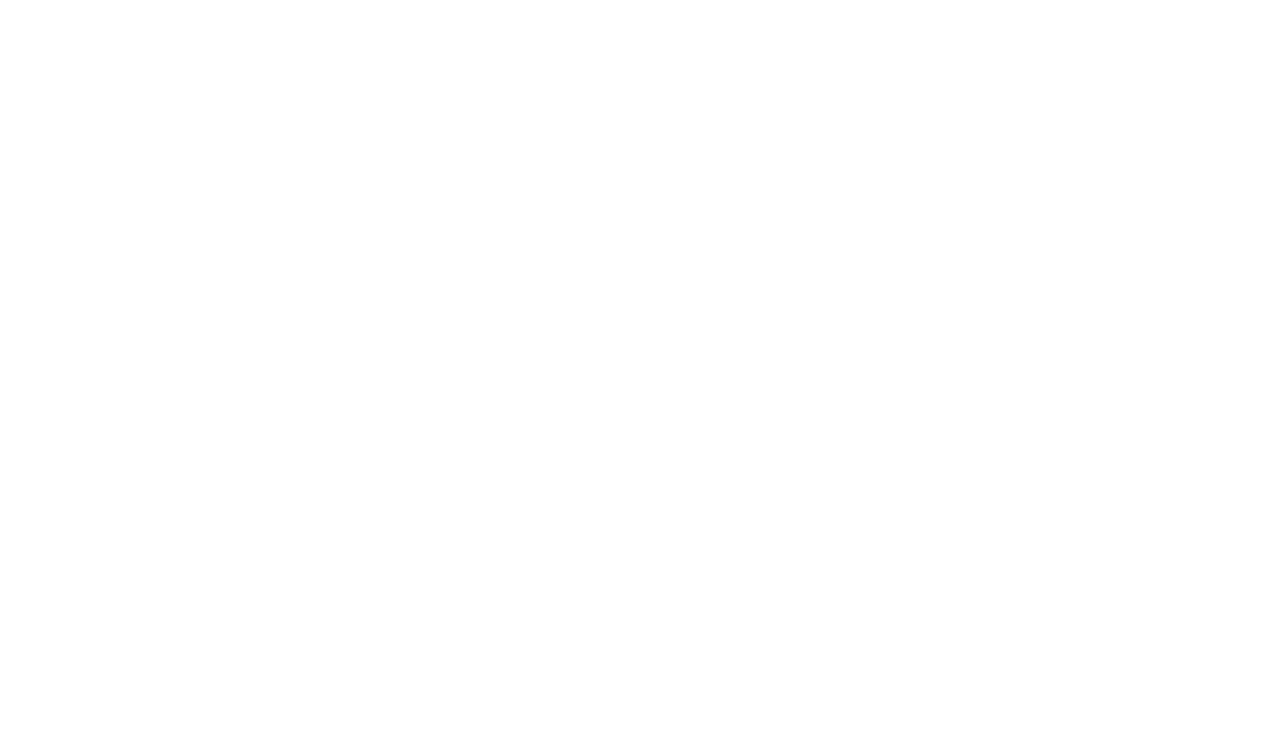
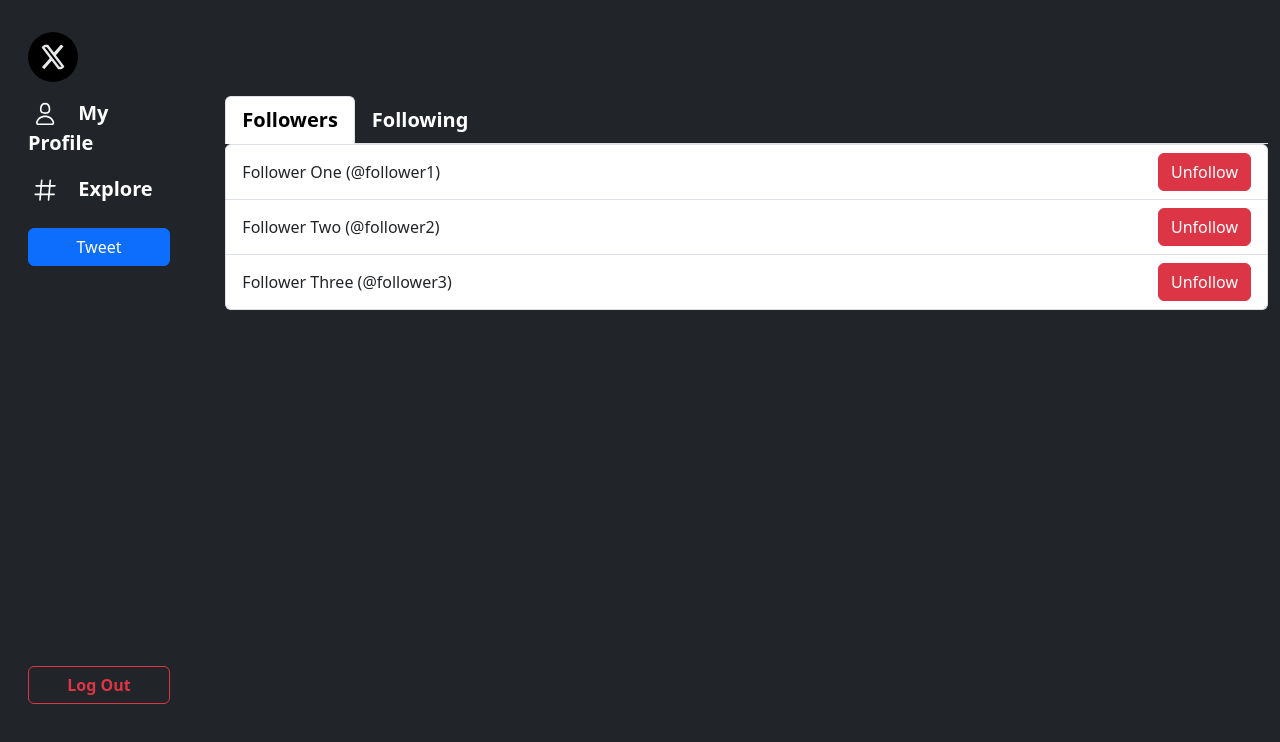
Before and after one commit to SSHSRN/Ivykids-Full-Stack-Assignment, a React (Create React App) app in the folder client/: page /followersfollowing in a window 1280 px wide. Before the commit this address had no page. Shown: the top 742 px of the page. Built offline with nearby package versions, Linux system fonts and the light colour scheme.

Commit message:
feat: added followers and following page UI
Signed-off-by: Srihari <sshsrn@gmail.com>

```diff
--- a/client/src/App.css
+++ b/client/src/App.css
@@ -179,3 +179,17 @@
   background-color: rgb(29, 161, 242);
   cursor: pointer;
 }
+
+/* Followers following page styles */
+
+.followersFollowingPage {
+  display: flex;
+  flex-direction: column;
+  align-items: center;
+  height: 100vh;
+  width: 100% !important;
+  background-color: black;
+  color: white;
+  margin: none !important;
+
+}
--- a/client/src/App.tsx
+++ b/client/src/App.tsx
@@ -2,6 +2,7 @@
 import './App.css';
 import Homepage from './components/Homepage';
 import Profile from './components/Profile';
+import FollowersFollowing from "./components/FollowersFollowing";
 import 'bootstrap/dist/css/bootstrap.min.css';
 
 function App() {
@@ -11,6 +12,7 @@
         <Routes>
           <Route path="/" element={<Homepage />} />
           <Route path="/profile" element={<Profile />} />
+          <Route path="/followersfollowing" element={<FollowersFollowing />} />
         </Routes>
       </BrowserRouter>
     </div>
--- /dev/null
+++ b/client/src/components/FollowersFollowing.tsx
@@ -0,0 +1,147 @@
+/* eslint-disable jsx-a11y/anchor-is-valid */
+import React, { useState } from 'react';
+import 'bootstrap/dist/css/bootstrap.min.css';
+import { Link } from 'react-router-dom';
+
+const FollowersFollowing = () => {
+
+    // Get the followers and following from the database #SSHSRNTODO
+    const [followers, setFollowers] = useState([
+        { id: 1, username: 'follower1', fullName: 'Follower One' },
+        { id: 2, username: 'follower2', fullName: 'Follower Two' },
+        { id: 3, username: 'follower3', fullName: 'Follower Three' },
+    ]);
+
+    const [following, setFollowing] = useState([
+        { id: 1, username: 'following1', fullName: 'Following One' },
+        { id: 2, username: 'following2', fullName: 'Following Two' },
+        { id: 3, username: 'following3', fullName: 'Following Three' },
+    ]);
+
+    const [activeTab, setActiveTab] = useState('followers');
+
+    const handleTabChange = (tab: any) => {
+        setActiveTab(tab);
+    };
+
+    const handleUnfollow = (id: any) => {
+        if (activeTab === 'followers') {
+            const updatedFollowers = followers.filter((follower) => follower.id !== id);
+            setFollowers(updatedFollowers);
+        } else if (activeTab === 'following') {
+            const updatedFollowing = following.filter((followed) => followed.id !== id);
+            setFollowing(updatedFollowing);
+        }
+    };
+
+    const handleRemove = (id: any) => {
+        if (activeTab === 'followers') {
+            const updatedFollowers = followers.filter((follower) => follower.id !== id);
+            setFollowers(updatedFollowers);
+        } else if (activeTab === 'following') {
+            const updatedFollowing = following.filter((followed) => followed.id !== id);
+            setFollowing(updatedFollowing);
+        }
+    };
+
+    return (
+        <div className="bg-dark text-white min-vh-100 followersFollowingPage">
+            <div className="container-fluid">
+                <div className="row">
+                    {/* Left Menu */}
+                    <div className="col-md-2 bg-dark py-4">
+                        <ul className="nav flex-column">
+                            <li className="nav-item">
+                                <Link className="nav-link active" to="/">
+                                    <svg viewBox="0 0 24 24" aria-hidden="true" className="logoSvg">
+                                        <g>
+                                            <path d="M18.244 2.25h3.308l-7.227 8.26 8.502 11.24H16.17l-5.214-6.817L4.99 21.75H1.68l7.73-8.835L1.254 2.25H8.08l4.713 6.231zm-1.161 17.52h1.833L7.084 4.126H5.117z"></path>
+                                        </g>
+                                    </svg>
+                                </Link>
+                            </li>
+                            <li className="nav-item">
+                                <Link className="nav-link left-link" to="/profile">
+                                    <svg viewBox="0 0 24 24" width="26.25px" height="26.25px" fill="rgb(255,255,255)" className="sc-bcXHqe gBPObk mx-1">
+                                        <g>
+                                            <path d="M12 11.816c1.355 0 2.872-.15 3.84-1.256.814-.93 1.078-2.368.806-4.392-.38-2.825-2.117-4.512-4.646-4.512S7.734 3.343 7.354 6.17c-.272 2.022-.008 3.46.806 4.39.968 1.107 2.485 1.256 3.84 1.256zM8.84 6.368c.162-1.2.787-3.212 3.16-3.212s2.998 2.013 3.16 3.212c.207 1.55.057 2.627-.45 3.205-.455.52-1.266.743-2.71.743s-2.255-.223-2.71-.743c-.507-.578-.657-1.656-.45-3.205zm11.44 12.868c-.877-3.526-4.282-5.99-8.28-5.99s-7.403 2.464-8.28 5.99c-.172.692-.028 1.4.395 1.94.408.52 1.04.82 1.733.82h12.304c.693 0 1.325-.3 1.733-.82.424-.54.567-1.247.394-1.94zm-1.576 1.016c-.126.16-.316.246-.552.246H5.848c-.235 0-.426-.085-.552-.246-.137-.174-.18-.412-.12-.654.71-2.855 3.517-4.85 6.824-4.85s6.114 1.994 6.824 4.85c.06.242.017.48-.12.654z"></path>
+                                        </g>
+                                    </svg>
+                                    <span className="mx-3">My Profile</span>
+                                </Link>
+                            </li>
+                            <li className="nav-item">
+                                <Link className="nav-link left-link" to="/search">
+                                    <svg viewBox="0 0 24 24" width="26.25px" height="26.25px" fill="rgb(255,255,255)" className="sc-bcXHqe gBPObk mx-1">
+                                        <g>
+                                            <path d="M21 7.337h-3.93l.372-4.272c.036-.412-.27-.775-.682-.812-.417-.03-.776.27-.812.683l-.383 4.4h-6.32l.37-4.27c.037-.413-.27-.776-.68-.813-.42-.03-.777.27-.813.683l-.382 4.4H3.782c-.414 0-.75.337-.75.75s.336.75.75.75H7.61l-.55 6.327H3c-.414 0-.75.336-.75.75s.336.75.75.75h3.93l-.372 4.272c-.036.412.27.775.682.812l.066.003c.385 0 .712-.295.746-.686l.383-4.4h6.32l-.37 4.27c-.036.413.27.776.682.813l.066.003c.385 0 .712-.295.746-.686l.382-4.4h3.957c.413 0 .75-.337.75-.75s-.337-.75-.75-.75H16.39l.55-6.327H21c.414 0 .75-.336.75-.75s-.336-.75-.75-.75zm-6.115 7.826h-6.32l.55-6.326h6.32l-.55 6.326z"></path>
+                                        </g>
+                                    </svg>
+                                    <span className="mx-3">Explore</span>
+                                </Link>
+                            </li>
+                            <li className="nav-item">
+                                <button className="btn btn-primary btn-block mt-3 mx-3 w-75">Tweet</button>
+                            </li>
+                            <li className="nav-item">
+                                <button className="btn btn-outline-danger btn-block align-bottom mx-3 w-75" onClick={() => { if (window.confirm('Are you sure you want to log out?')) { window.location.href = '/'; } }}><strong>Log Out</strong></button>
+                            </li>
+                        </ul>
+                    </div>
+                    <div className="col-md-10 pt-5">
+                        <ul className="nav nav-tabs mt-5">
+                            <li className="nav-item">
+                                <a
+                                    className={`nav-link ${activeTab === 'followers' ? 'active' : 'inactive'}`}
+                                    onClick={() => handleTabChange('followers')}
+                                >
+                                    Followers
+                                </a>
+                            </li>
+                            <li className="nav-item">
+                                <a
+                                    className={`nav-link ${activeTab === 'following' ? 'active' : 'inactive'}`}
+                                    onClick={() => handleTabChange('following')}
+                                >
+                                    Following
+                                </a>
+                            </li>
+                        </ul>
+                        {activeTab === 'followers' && (
+                            <ul className="list-group">
+                                {followers.map((follower) => (
+                                    <li key={follower.id} className="list-group-item d-flex justify-content-between align-items-center">
+                                        {follower.fullName} (@{follower.username})
+                                        <button
+                                            className="btn btn-danger"
+                                            onClick={() => handleUnfollow(follower.id)}
+                                        >
+                                            Unfollow
+                                        </button>
+                                    </li>
+                                ))}
+                            </ul>
+                        )}
+                        {activeTab === 'following' && (
+                            <ul className="list-group">
+                                {following.map((followed) => (
+                                    <li key={followed.id} className="list-group-item d-flex justify-content-between align-items-center">
+                                        {followed.fullName} (@{followed.username})
+                                        <button
+                                            className="btn btn-danger"
+                                            onClick={() => handleRemove(followed.id)}
+                                        >
+                                            Remove
+                                        </button>
+                                    </li>
+                                ))}
+                            </ul>
+                        )}
+                    </div>
+                </div>
+            </div>
+        </div>
+    );
+};
+
+export default FollowersFollowing
```
Also changed, not shown: 2 other files (tests, documents, lock files or other folders).
